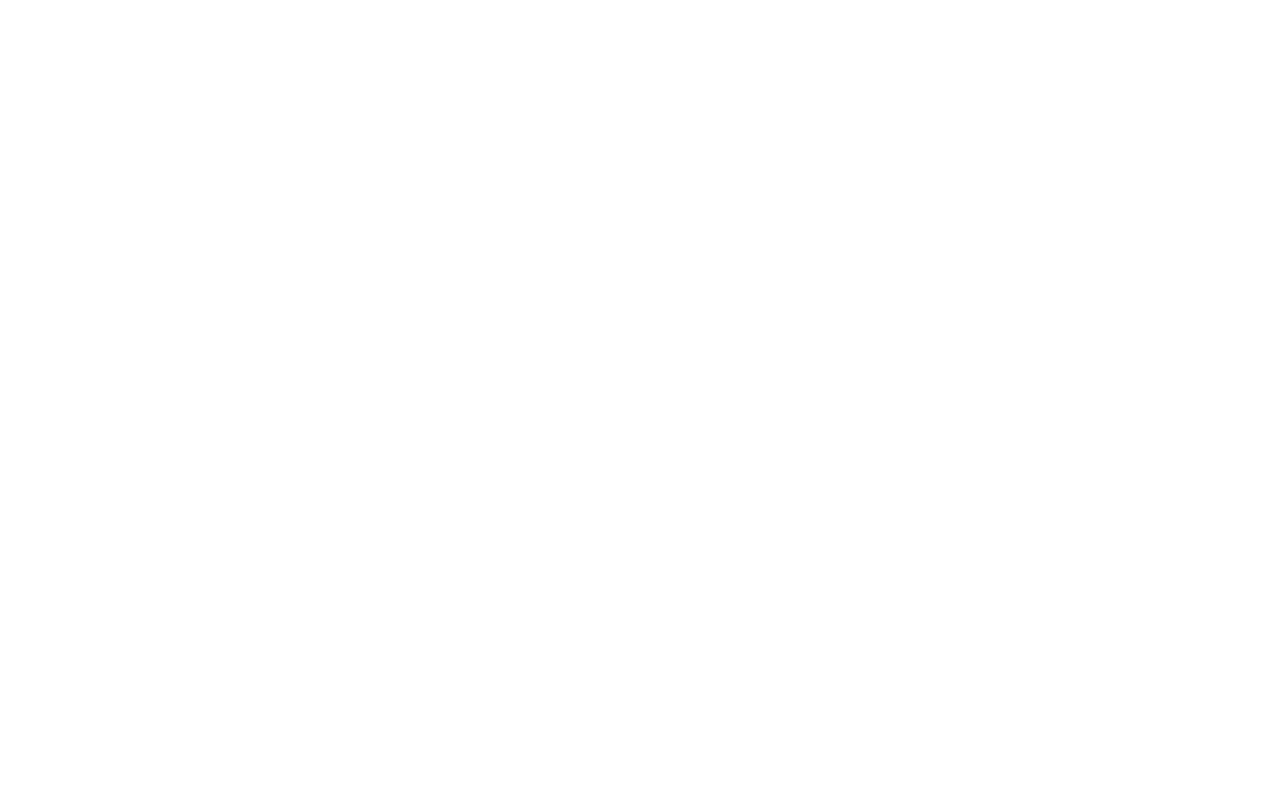
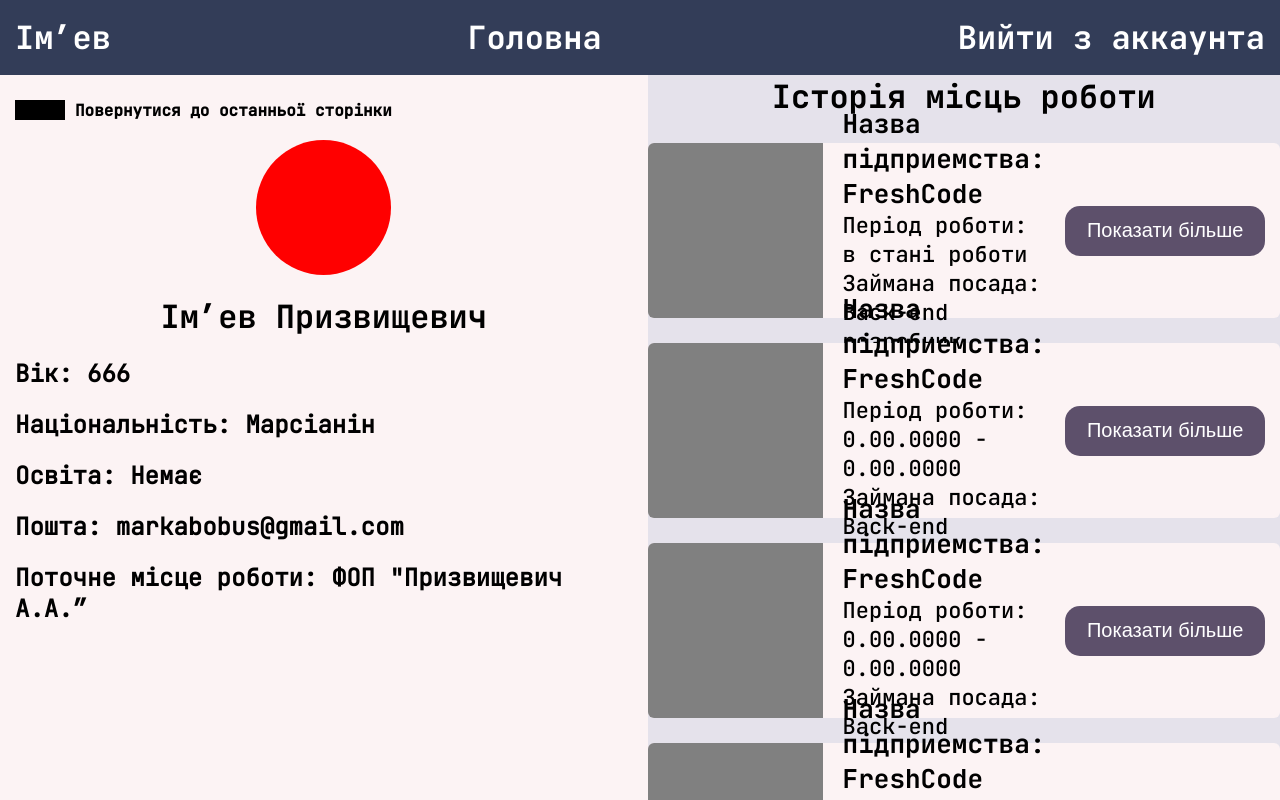
Before and after one commit to ArtemDema/Course-project, a React (Vite) app in the folder front-end-course-project/: page /profile in a window 1280 px wide. Shown: the top 800 px of the page. Built offline with nearby package versions, Linux system fonts and the light colour scheme.

Commit message:
profile styles was created

```diff
--- a/front-end-course-project/components/ProfilePage/ProfilePage.module.css
+++ b/front-end-course-project/components/ProfilePage/ProfilePage.module.css
@@ -0,0 +1,146 @@
+.mainDivProfilePage{
+  width: 100%;
+  height: 100%;
+}
+
+.leftSide{
+  background-color: #FCF3F4;
+  width: 100%;
+  height: 100%;
+  max-width: 480px;
+  display: flex;
+  flex-direction: column;
+  align-items: center;
+  gap: 20px;
+  padding: 25px 15px;
+  box-sizing: border-box;
+}
+
+.avatar{
+  background-color: red;
+  border-radius: 1234px;
+  width: 135px;
+  height: 135px;
+}
+
+.profileInfo{
+  display: flex;
+  flex-direction: column;
+  gap: 20px;
+  justify-content: flex-start;
+}
+
+.textInfo{
+  font-family: 'JetBrains-Regular';
+  font-size: 24px;
+}
+
+.toProfileButton{
+  width: 100%;
+  height: 100%;
+  max-width: 230px;
+  max-height: 50px;
+  border: none;
+  border-radius: 12px;
+  background-color: #C3C5C4;
+  font-family: 'JetBrains-Bold';
+  font-size: 20px;
+}
+
+.contentDivProfilePage{
+  width: 100%;
+  height: calc(100% - 75px);
+}
+
+.leftSide{
+  background-color: #FCF3F4;
+  width: 100%;
+  height: 100%;
+  max-width: 650px;
+}
+
+.rightSide{
+  background-color: #E5E2EB;
+  width: 100%;
+  height: 100%;
+  display: flex;
+  flex-direction: column;
+  align-items: center;
+  gap: 25px;
+}
+
+.contentDivProfilePage{
+  display: flex;
+  flex-direction: row;
+}
+
+.exampleFactory{
+  width: 100%;
+  height: 100%;
+  max-width: 1240px;
+  max-height: 175px;
+  background-color: #FCF3F4;
+  border-radius: 6px;
+  display: flex;
+  flex-direction: row;
+  justify-content: space-between;
+  align-items: center;
+  gap: 20px;
+  padding: 0 15px 0 0;
+  box-sizing: border-box;
+
+}
+
+.exampleFactoryPhoto{
+  width: 100%;
+  height: 100%;
+  max-width: 175px;
+  max-height: 175px;
+  background-color: gray;
+  border-radius: 6px 0 0 6px;
+}
+
+.textFactoryName{
+  font-family: 'JetBrains-Bold';
+  font-size: 26px;
+}
+
+.textFactory{
+  font-family: 'JetBrains-Medium';
+  font-size: 22px;
+}
+
+.textFactoryButton{
+  width: 100%;
+  height: 100%;
+  max-width: 215px;
+  max-height: 50px;
+  color: white;
+  font-size: 20px;
+  border: none;
+  border-radius: 15px;
+  background-color: #5D506B;
+}
+
+.infoFactoryTextDiv{
+  display: flex;
+  flex-direction: column;
+}
+
+.backDiv{
+  width: 100%;
+  height: 100%;
+  max-height: 20px;
+  display: flex;
+  flex-direction: row;
+  justify-content: flex-start;
+  align-items: center;
+  gap: 10px;
+  font-family: 'JetBrains-Medium';
+}
+
+.backImageDiv{
+  width: 50px;
+  height: 20px;
+  background-color: black;
+}
--- a/front-end-course-project/components/ProfilePage/index.jsx
+++ b/front-end-course-project/components/ProfilePage/index.jsx
@@ -1,11 +1,87 @@
-
+import profileStyles from "./ProfilePage.module.css"
+import Header from "../Header"
 
 function ProfilePage() {
   return(
-    <div>
+    <div className={profileStyles.mainDivProfilePage}>
+      <Header/>
 
+      <div className={profileStyles.contentDivProfilePage}>
+        <div className={profileStyles.leftSide}>
+          <div className={profileStyles.backDiv}>
+            <div className={profileStyles.backImageDiv}></div>
+            <h4>Повернутися до останньої сторінки</h4>
+          </div>
+          <div className={profileStyles.avatar}></div>
+          <h1>Ім’ев Призвищевич</h1>
+
+          <div className={profileStyles.profileInfo}>
+            <h3 className={profileStyles.textInfo}>Вік: 666</h3>
+            <h3 className={profileStyles.textInfo}>Національність: Марсіанін</h3>
+            <h3 className={profileStyles.textInfo}>Освіта: Немає</h3>
+            <h3 className={profileStyles.textInfo}>Пошта: markabobus@gmail.com</h3>
+            <h3 className={profileStyles.textInfo}>Поточне місце роботи: ФОП "Призвищевич А.А.”</h3>
+          </div>
+
+        </div>
+        <div className={profileStyles.rightSide}>
+          <h1>Історія місць роботи</h1>
+
+          <div className={profileStyles.exampleFactory}>
+            <div className={profileStyles.exampleFactoryPhoto}></div>
+
+            <div className={profileStyles.infoFactoryTextDiv}>
+              <div className={profileStyles.textFactoryName}>Назва підприемства: FreshCode</div>
+              <div className={profileStyles.textFactory}>Період роботи: в стані роботи</div>
+              <div className={profileStyles.textFactory}>Займана посада: Back-end розробник</div>
+            </div>
+
+
+            <button type="button" className={profileStyles.textFactoryButton}>Показати більше</button>
+          </div>
+
+          <div className={profileStyles.exampleFactory}>
+            <div className={profileStyles.exampleFactoryPhoto}></div>
+
+            <div className={profileStyles.infoFactoryTextDiv}>
+              <div className={profileStyles.textFactoryName}>Назва підприемства: FreshCode</div>
+              <div className={profileStyles.textFactory}>Період роботи: 0.00.0000 - 0.00.0000</div>
+              <div className={profileStyles.textFactory}>Займана посада: Back-end розробник</div>
+            </div>
+
+
+            <button type="button" className={profileStyles.textFactoryButton}>Показати більше</button>
+          </div>
+
+          <div className={profileStyles.exampleFactory}>
+            <div className={profileStyles.exampleFactoryPhoto}></div>
+
+            <div className={profileStyles.infoFactoryTextDiv}>
+              <div className={profileStyles.textFactoryName}>Назва підприемства: FreshCode</div>
+              <div className={profileStyles.textFactory}>Період роботи: 0.00.0000 - 0.00.0000</div>
+              <div className={profileStyles.textFactory}>Займана посада: Back-end розробник</div>
+            </div>
+
+
+            <button type="button" className={profileStyles.textFactoryButton}>Показати більше</button>
+          </div>
+
+          <div className={profileStyles.exampleFactory}>
+            <div className={profileStyles.exampleFactoryPhoto}></div>
+
+            <div className={profileStyles.infoFactoryTextDiv}>
+              <div className={profileStyles.textFactoryName}>Назва підприемства: FreshCode</div>
+              <div className={profileStyles.textFactory}>Період роботи: 0.00.0000 - 0.00.0000</div>
+              <div className={profileStyles.textFactory}>Займана посада: Back-end розробник</div>
+            </div>
+
+
+            <button type="button" className={profileStyles.textFactoryButton}>Показати більше</button>
+          </div>
+        </div>
+
+      </div>
     </div>
-
 
   )
 }
```
